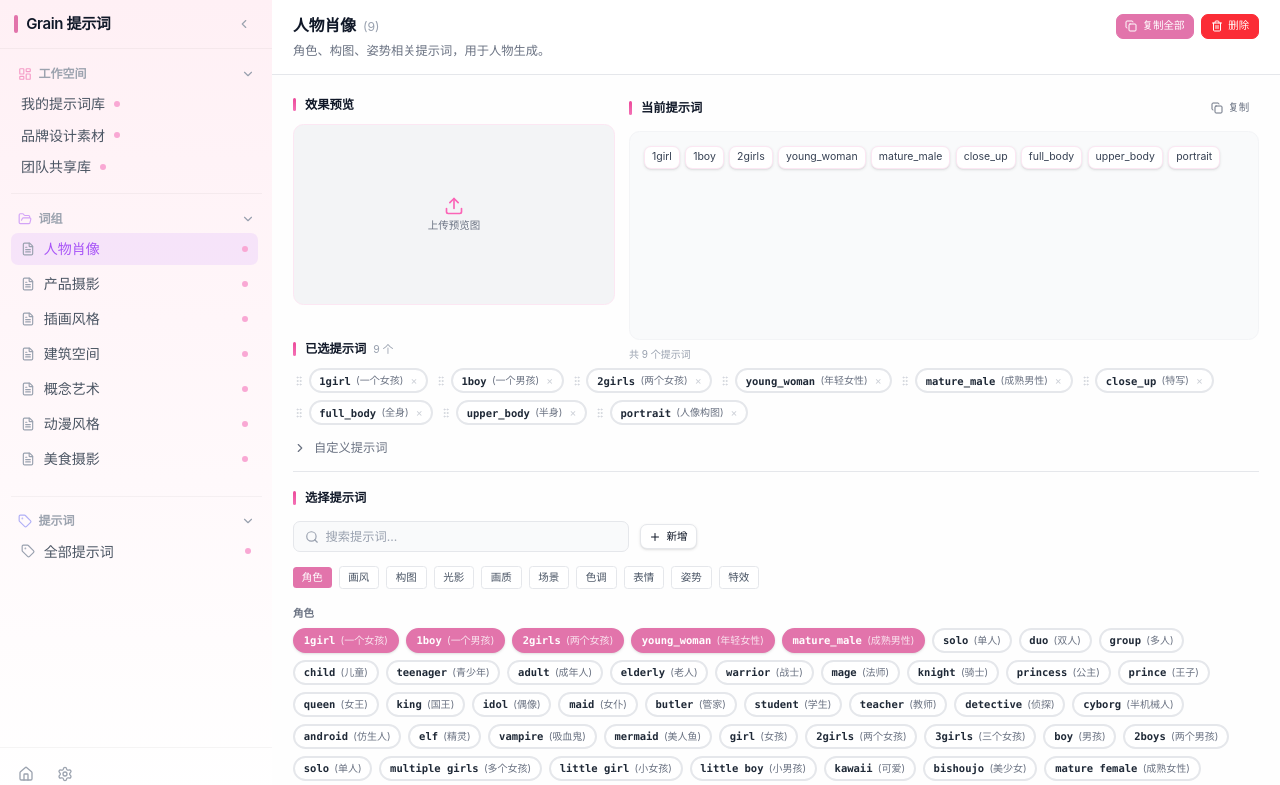
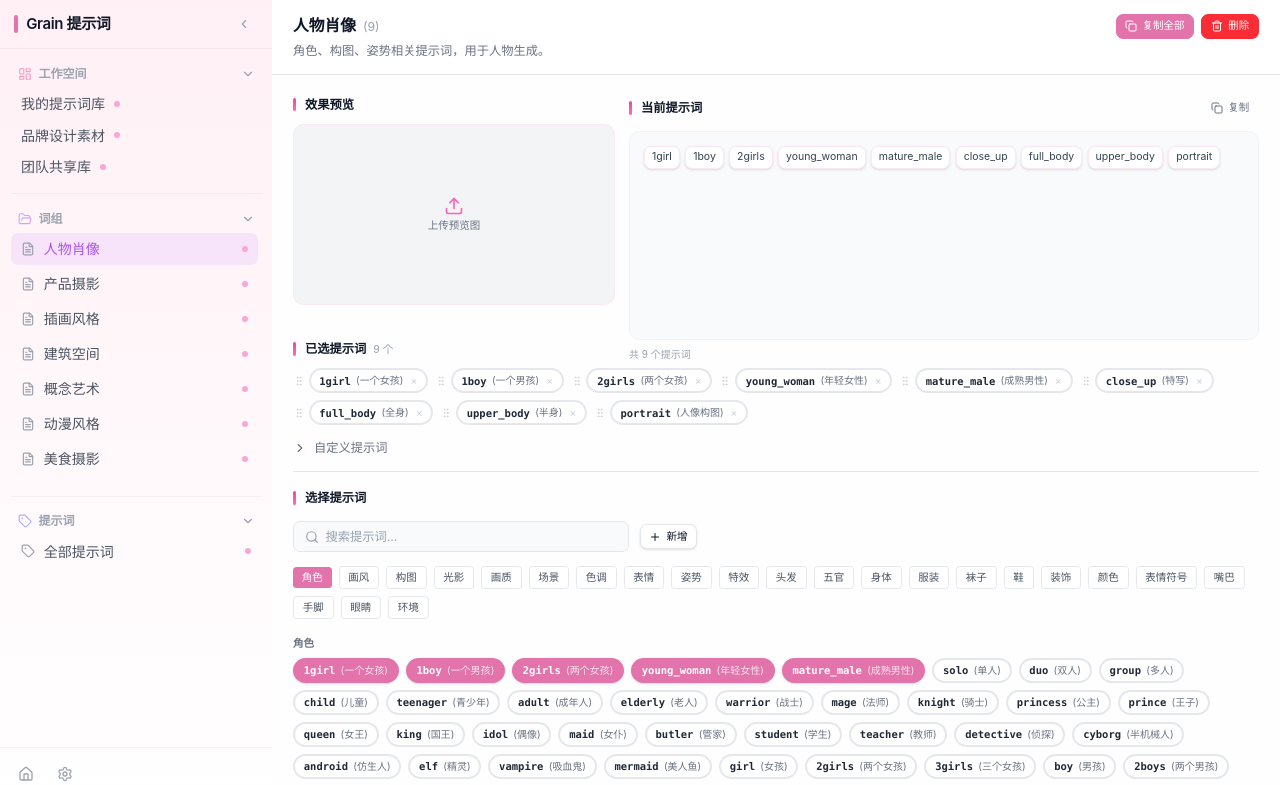
Before and after one commit to zntoast/grain, a React (Vite) app in the folder grain-react/: page /group/people in a window 1280 px wide. Shown: the top 785 px of the page. Built offline with nearby package versions, Linux system fonts and the light colour scheme.

Commit message:
fix: 更新 CATEGORIES 常量，添加所有 NovelAI 分类

```diff
--- a/grain-react/src/types.ts
+++ b/grain-react/src/types.ts
@@ -67,7 +67,10 @@ export interface GrainDataSnapshot {
 }
 
 // 分类列表
-export const CATEGORIES = ['角色', '画风', '构图', '光影', '画质', '场景', '色调', '表情', '姿势', '特效'] as const;
+export const CATEGORIES = [
+  '角色', '画风', '构图', '光影', '画质', '场景', '色调', '表情', '姿势', '特效',
+  '头发', '五官', '身体', '服装', '袜子', '鞋', '装饰', '颜色', '表情符号', '嘴巴', '手脚', '眼睛', '环境'
+] as const;
 export type Category = typeof CATEGORIES[number];
 
 // Store 状态
```
